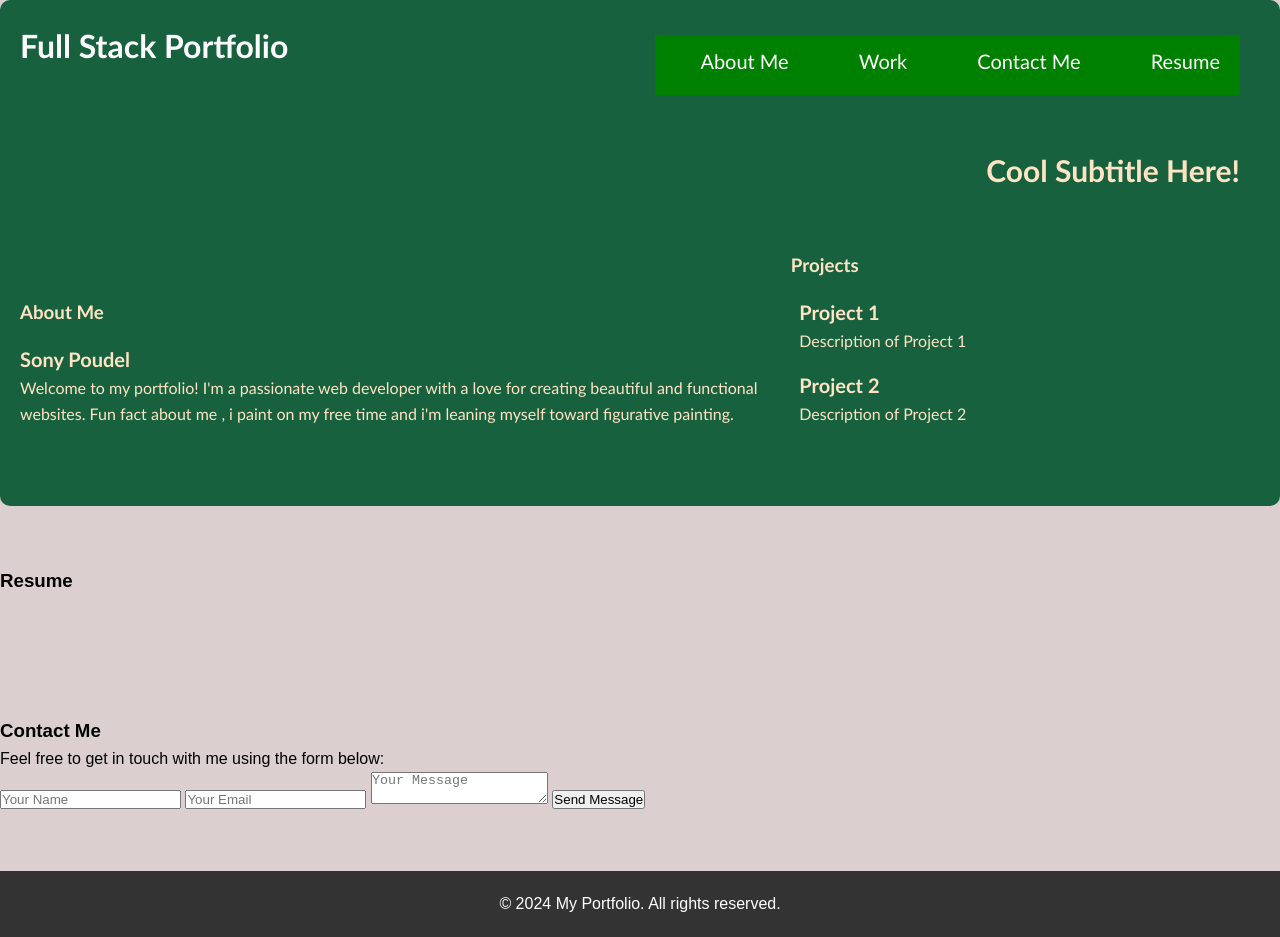
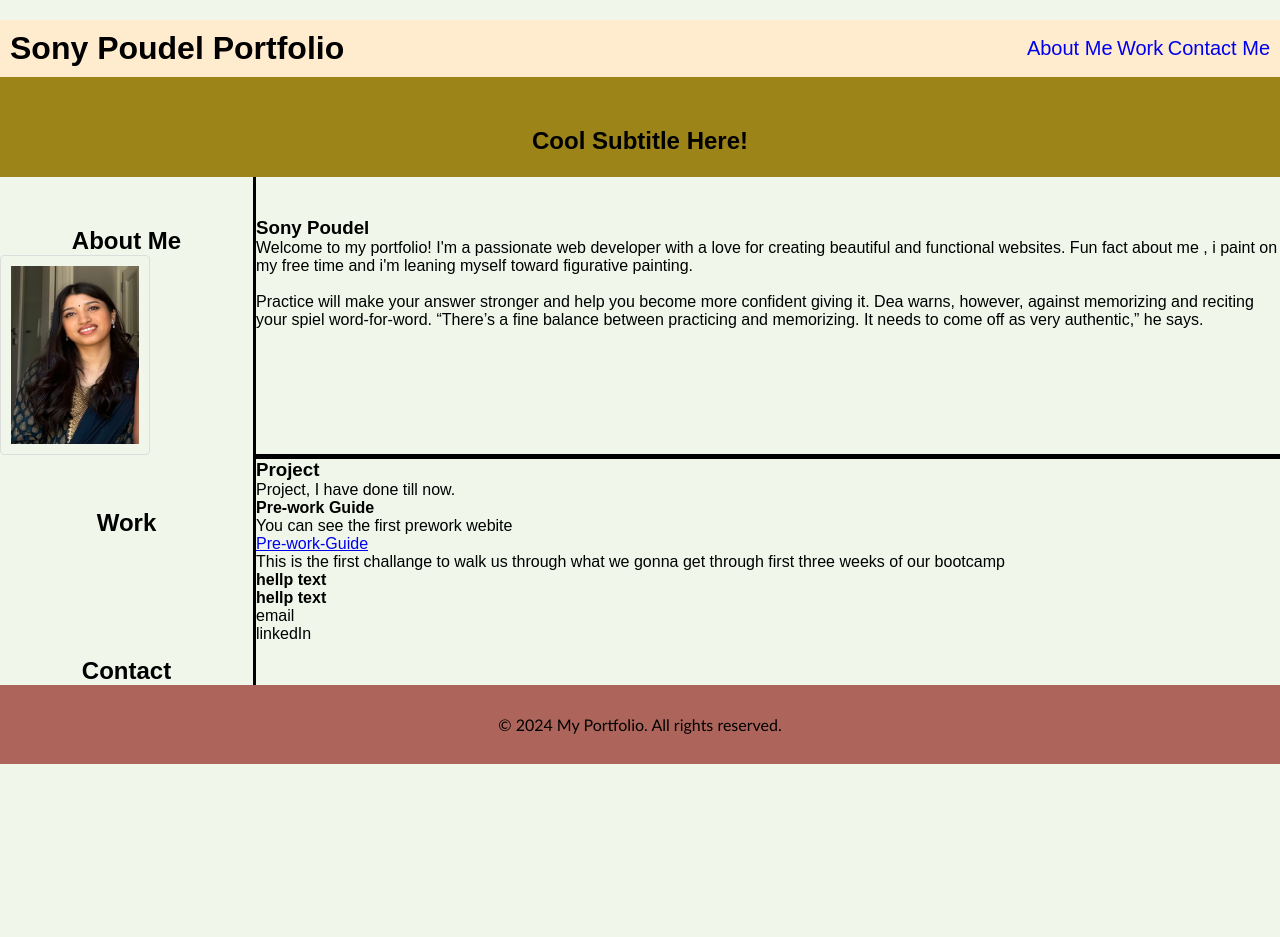
Before and after one commit to SoniiPP/Soni-Portfolio, a plain HTML site: page index.html in a window 1280 px wide. After the commit the page ends 800 px from the top, so only its background shows below. Drawn offline with Linux system fonts and the light colour scheme.

Commit message:
added some changes

```diff
--- a/assets/css/style.css
+++ b/assets/css/style.css
@@ -1,107 +1,110 @@
-/* gonna add more stylining here */
+
+
 * {
     margin: 0;
     padding: 0;
     box-sizing: border-box;
 }
 
-/* Basic styling */
 body {
-    font-family: Arial, sans-serif;
-    line-height: 1.6;
-    background-color:rgba(113, 60, 60, 0.242) ;
+font-family: Arial, Helvetica, sans-serif;
+background-color: rgb(240, 247, 234);
+position: relative;
+display: flex;
+flex-direction: column;
 }
 
-.header {
-    padding: 20px;
-    font-family: 'Gill Sans', 'Gill Sans MT', Calibri, 'Trebuchet MS', sans-serif;
-background-color: #18613f;
-color: bisque;
-border-bottom: #333;
-border-radius: 10px;
+header {
+    display: flex;
+    justify-content: space-between;
+    align-items: center;
+    padding: 10px;
+    flex-wrap: wrap;
+    box-shadow: #ddd;
+    margin-top:20px;
+    background-color: blanchedalmond;
 }
 
-.header h1 {
+header nav a {
+    text-decoration: none;
+    font-size: 20px;
     display: inline-block;
-    color: #ffffff;
 }
 
-.header div{
-    padding-top: 15px;
-    margin-right: 20px;
-    float: right;
-    font-family: 'Gill Sans', 'Gill Sans MT', Calibri, 'Trebuchet MS', sans-serif;
-font-size: 20px;
+header nav a:hover {
+    color: black;
 }
 
-.header div ul {
-    list-style-type: none ;
+.hero {
+    height: 100px;
+    background-color: rgb(156, 132, 25);
+    text-align: center;
+border-bottom: #948788 20px;
 }
 
-.header div li {
-    display: inline-block;
-    margin-left :25px;
+main{
+
 }
 
-nav {
-overflow: hidden;
-background-color : green;
+section{
+    display: flex;
 }
 
-nav a {
-    float : left;
-    display:inline;
-    color: forestgreen;
-    text-align: center;
-    padding: 10px 20px;
-    text-decoration: darkolivegreen;
-}
-nav a:hover{
-    background-color: #ddd;
-    color:#333;
+.title{
+    border-right: black solid 3px;
+    flex: 0 0 20%;
+
 }
 
-nav ul li a {
-    color: #fff;
-    text-decoration: none;
-}
-p{
-    font-size: 16px;
+h2{
+    text-align: center;
+    margin-top: 50px;
 }
 
-main {
-    display:flex;
+section div img{
+
+        border: 1px solid #ddd;
+        border-radius: 4px;
+        padding: 10px;
+        width: 150px;
+        flex-direction: column;
+
 }
 
-section {
-    margin-top: auto;
-    padding: 60px 0;
-    flex-direction: column;
-}
-
-section h2 {
-    margin-bottom: 30px;
-}
-
-.body {
-    display: flex;
-    height: 100vh
-}
-.cool-subtitle-here {
-    flex-direction: row;
-    display: inline-block
-    height: 50px;
-    background-color: #rgb(88, 48, 48);
+.about-content{
+    margin-left: 0px;
+    margin-top: 40px;
+    border-bottom: 5px solid black ;
 }
 
 
-.project {
-    margin-bottom: 20px;
+
+.footer {
+    padding: 30px;
+    font-family: 'Trebuchet MS', 'Lucida Sans Unicode', 'Lucida Grande', 'Lucida Sans', Arial, sans-serif;
+    text-align: center;
+    justify-content: end;
+    background-color: #ad655b;
 }
 
-footer {
-    background-color: #333;
-    color: #fff;
-    padding: 20px 0;
-    text-align: center;
-}
+@media screen and (max-width: 768px) { */
+/* Use flex-direction to stack the navbar, sidebar, and body */
+main,
+    nav { */
+ flex-direction: column;
+    }
+/* Make the sidebar stack below the body */
+ aside {
+    order: 2; */
+ }
+
+/* Change the header background */
+header {
+      background: #ad655b;
+    }
+/* Change the navbar and footer background */
+/ nav,
+    footer {
+      background-color: #948788;
+    }
+  }
--- a/index.html
+++ b/index.html
@@ -4,82 +4,90 @@
 <head>
     <!DOCTYPE html>
     <meta charset="UTF-8" />
-<meta name="viewport" content="width=device-width, intial-scale=1.0"/>
+    <meta name="viewport" content="width=device-width, intial-scale=1.0" />
     <link rel="stylesheet" href="./assets/css/style.css">
     <title>My Portfolio</title>
 </head>
+
 <body>
-     <div class="header">
-        <h1>Full <span class ="stack">Stack </span>Portfolio</h1>
-       <div> <nav class="navbar">
-            <ul>
-                <li>
+    <header>
+        <h1>Sony Poudel Portfolio</h1>
+
+        <nav class="navbar">
+
             <a href="#about">About Me</a>
-                </li>
-                <li>
-                    <a href="#Work">Work</a>
-                </li>
-                <li>
+
+            <a href="#work">Work</a>
+
             <a href="#contact">Contact Me</a>
-                </li>
-                <li>
-                    <a href="#resume">Resume</a>
-                </li>
-            </ul>
+
         </nav>
-        </div>
+
     </header>
 
-<section>
-<div id="cool-subtitle-here" class="cool-subtitle-here">
+    <div class="hero">
+        <div>
             <h2>Cool Subtitle Here!</h2>
         </div>
-</section>
+    </div>
 
     <main>
 
         <section id="about">
-        <h3>About Me</h3>
-        <div class ="about-content">
-        <!-- <img src="./assets/images/image0 (1).jpeg" class="float-left" alt="Hey it's my photo"/> -->
-        <h4>Sony Poudel</h4>
-        <p>Welcome to my portfolio! I'm a passionate web developer with a love for creating beautiful and functional websites. Fun fact about me , i paint on my free time and i'm leaning myself toward figurative painting.</p>
+            <div class="title">
+                <h2>About Me</h2>
+                <img src="/assets/images/backgim.jpg" alt="Hey it's my photo" width="200" height="200"/>
+            </div>
+            <div class="about-content">
+                <h3>Sony Poudel</h3>
+                <p>Welcome to my portfolio! I'm a passionate web developer with a love for creating beautiful and
+                    functional websites. Fun fact about me , i paint on my free time and i'm leaning myself toward
+                    figurative painting.</p>
+                    <br>
+                    <p>
+                        Practice will make your answer stronger and help you become more confident giving it. Dea warns, however, against memorizing and reciting your spiel word-for-word. “There’s a fine balance between practicing and memorizing. It needs to come off as very authentic,” he says. </p>
+            </div>
+
+        </section>
+
+        <section id="work">
+            <div class="title">
+                <h2>Work</h2>
+            </div>
+            <div class="projects">
+                <div class="project">
+                    <h3>Project</h3>
+                    <p>Project, I have done till now.</p>
+
+                </div>
+                <div class="project">
+                    <h4>Pre-work Guide</h4>
+                    <p>You can see the first prework webite</p>
+                    <a  href="https://soniipp.github.io/prework-study-guide/">Pre-work-Guide</a>
+                    <p> This is the first challange to walk us through what we gonna get through first three weeks of our bootcamp</p>
+
+                </div>
+                <div class="project">
+                    <h4>hellp text</h4>
+                </div>
+                <div class="project">
+                    <h4>hellp text</h4>
+                </div>
+            </div>
+
+        </section>
+
+        <section id="contact">
+            <div class="title">
+                <h2>Contact</h2>
+            </div>
+            <div>
+                <p>email</p>
+                <p>linkedIn</p>
             </div>
         </section>
 
-<section id="projects">
-        <h3>Projects</h3>
-        <div class="project-gallery">
-            <h4>Project 1</h4>
-            <p>Description of Project 1</p>
-        </div>
-        <div class="project-gallery">
-            <h4>Project 2</h4>
-            <p>Description of Project 2</p>
-        </div>
-        <!-- Add more projects here -->
-    </div>
-</section>
 
-<section id ="resume">
-    <h3>Resume</h3>
-    <div class ="rseume-file">
-     <a href="resume.pdf"></a>
-    </div>
-
-</section>
-<section id="contact">
-    <div class="contct-me">
-        <h3>Contact Me</h3>
-        <p>Feel free to get in touch with me using the form below:</p>
-        <form action="contact.php" method="post">
-            <input type="text" name="name" placeholder="Your Name" required>
-            <input type="email" name="email" placeholder="Your Email" required>
-            <textarea name="message" placeholder="Your Message" required></textarea>
-            <button type="submit">Send Message</button>
-        </form>
-    </div>
-</section>
     </main>
 
     <footer>
@@ -88,4 +96,5 @@
         </div>
     </footer>
 </body>
+
 </html>
```
Also changed, not shown: assets/images/Prework.png (added), assets/images/backgim.jpg (added), assets/images/icon.JPG (added), assets/images/image0 (1).jpeg (deleted), assets/images/project 1.png (added), assets/images/with do.JPG (added). Lines whose indentation alone changed are shown as unchanged.
